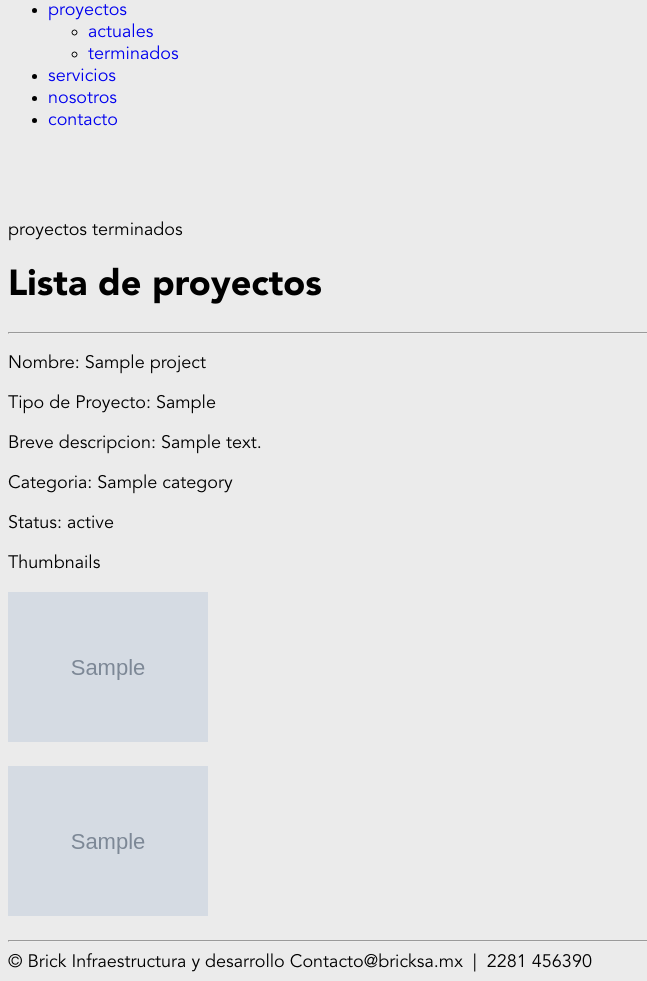
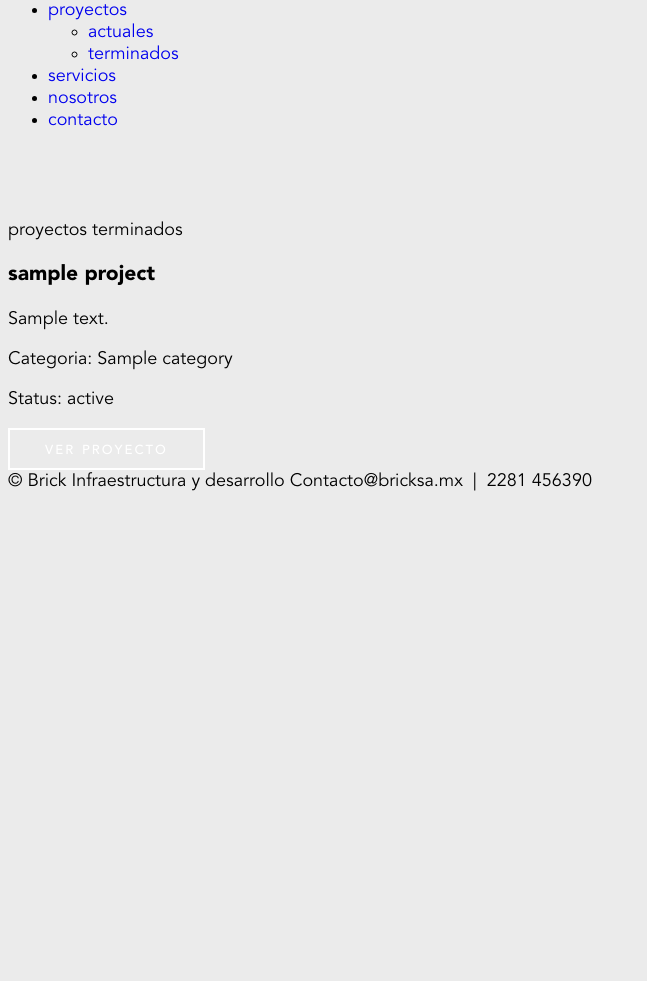
Before and after one commit to BlickLabs/Bricksa, a Django app: template bricksa/templates/projects/project_list.html in a window 1280 px wide. Shown: the part 864-1845 px from the top of the page, without its empty margins (0-647 px from the left). After the commit the page ends 1355 px from the top, so only its background shows below. Run offline with Django 3.2, Linux system fonts and the light colour scheme; the template is opened without the code that fills it: most values are stand-ins (such as "Sample title", 1, 10 or a date in 2020); grey boxes marked "Sample" are stand-in pictures; style sheets or scripts are compiled from the project's sources; some libraries are stand-ins or nearby versions.

Commit message:
First project item styles

```diff
--- a/bricksa/templates/projects/project_list.html
+++ b/bricksa/templates/projects/project_list.html
@@ -5,31 +5,33 @@ Proyectos
 {% block projects-class-name %}finished-projects{% endblock %}
 {% block projects-type %}proyectos terminados{% endblock %}
 {% block list-content %}
-	<h1>Lista de proyectos</h1>
 	{% for project in projects %}
-		<hr>
-		<p>
-			Nombre: {{ project.name }}
-		</p>
-		<p>
-			Tipo de Proyecto: {{ project.project_type }}
-		</p>
-		<p>
-			Breve descripcion: {{ project.brief_description }}
-		</p>
+	<div class="project-item-container">
+		<div class="project-item">
+			<div class="project-item-row big-row">
+				<div class="project-thumbnail cover" style="background-image: url('{{ project.thumbnail_1.url }}')"></div>
+				<div class="project-text">
+					<h3 class="project-title">{{ project.name|lower }}</h3>
+					<p class="project-description">{{ project.brief_description }}</p>
+				</div>
+			</div>
+			<div class="project-item-row small-row">
+				<div class="project-additional-info">
+					<div>
+						<div class="project-characteristics">
 							<p>
 								Categoria: {{ project.category }}
 							</p>
 							<p>
 								Status: {{ project.status }}
 							</p>
-		<p>Thumbnails</p>
-		<p>
-			<img src="{{ project.thumbnail_1.url }}" width="200px">
-		</p>
-		<p>
-			<img src="{{ project.thumbnail_2.url }}" width="200px">
-		</p>
-		<hr>
+						</div>
+						<a href="#" class="bricksa-button">ver proyecto</a>
+					</div>
+				</div>
+				<div class="project-thumbnail cover" style="background-image: url('{{ project.thumbnail_2.url }}')"></div>
+			</div>
+		</div>
+	</div>
 	{% endfor %}
 {% endblock %}
--- a/bricksa/templates/projects/project_list_base.html
+++ b/bricksa/templates/projects/project_list_base.html
@@ -2,7 +2,7 @@
 {% block content %}
 <div class="projects-section {% block projects-class-name %}{% endblock %}">
   <div class="project-type-title">
-    {% block projects-type %}{% endblock %}
+    <span>{% block projects-type %}{% endblock %}</span>
   </div>
   <div class="projects-list">
     {% block list-content %}
```
Also changed, not shown: bricksa/static/app/styl/sections/projects-list.styl (added, +80 -0 lines). Lines whose indentation alone changed are shown as unchanged.
